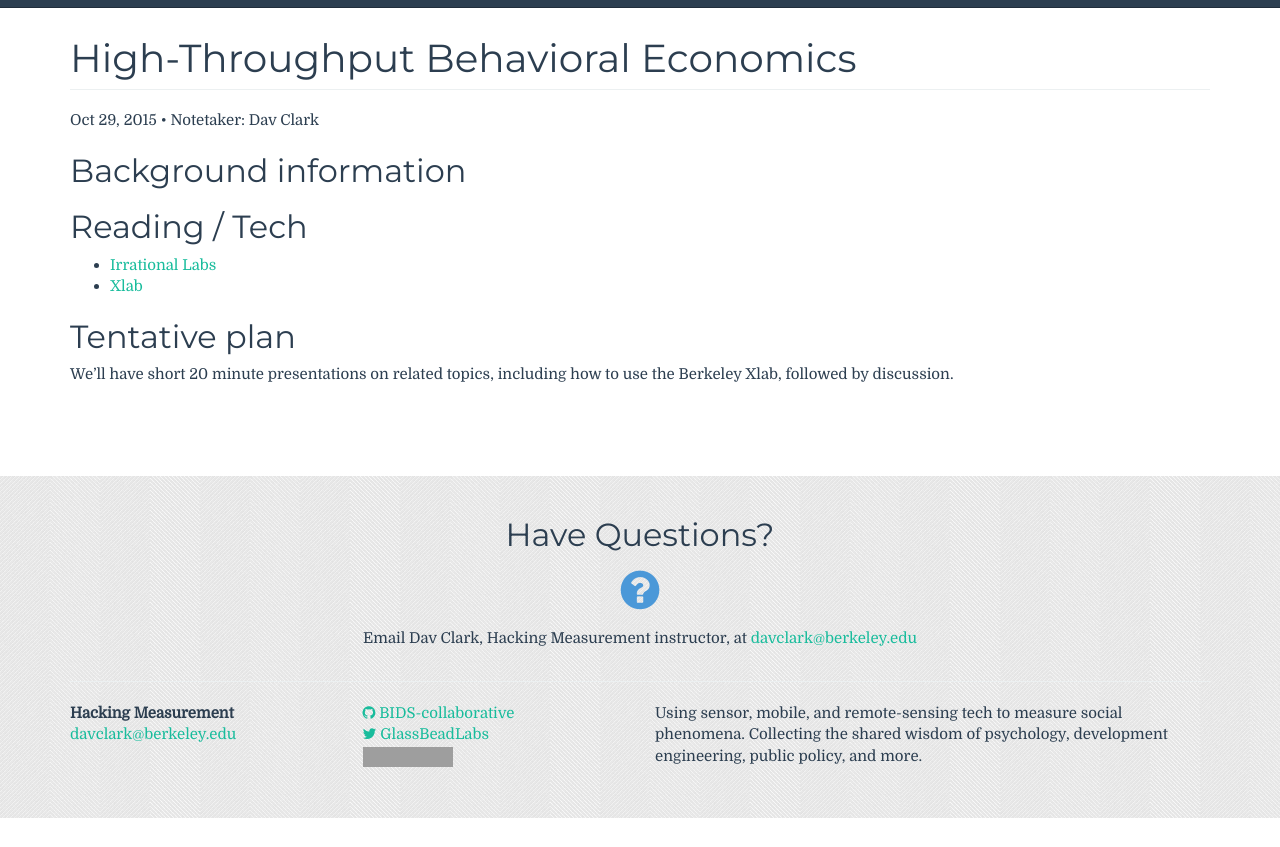
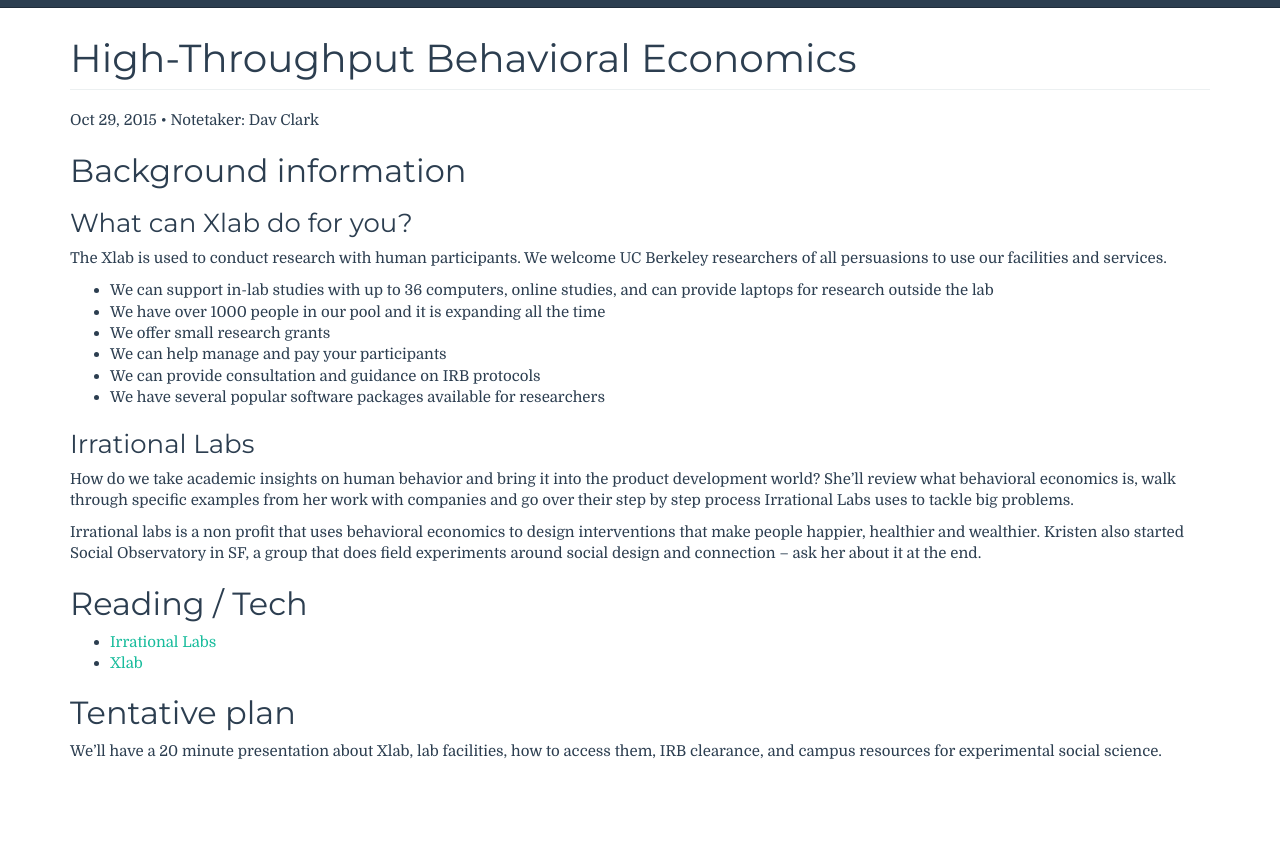
Before and after one commit to BIDS-collaborative/hackingmeasurement.github.io, a Jekyll site: the page built from syllabus/_posts/2015-10-29-behavioral-econ.md, in a window 1280 px wide and 900 px high, scrolled down 333 px, cut to the strip 53-900 px from the top of the window. Built offline with Jekyll 4.4.1, drawn with Linux system fonts in a browser that asks for light colours; comment, search, counter and statistics services are not loaded; before the commit the page ends 1204 px from its top, so only the background shows below that; grey boxes are pictures that could not be loaded.

Commit message:
Added blurbs on behav econ

```diff
--- a/syllabus/_posts/2015-10-29-behavioral-econ.md
+++ b/syllabus/_posts/2015-10-29-behavioral-econ.md
@@ -7,6 +7,31 @@ layout: class
 
 ## Background information
 
+### What can Xlab do for you?
+
+The Xlab is used to conduct research with human participants.  We welcome UC
+Berkeley researchers of all persuasions to use our facilities and services.
+
+- We can support in-lab studies with up to 36 computers, online studies, and
+  can provide laptops for research outside the lab
+- We have over 1000 people in our pool and it is expanding all the time
+- We offer small research grants
+- We can help manage and pay your participants
+- We can provide consultation and guidance on IRB protocols
+- We have several popular software packages available for researchers
+
+### Irrational Labs
+
+How do we take academic insights on human behavior and bring it into the
+product development world?   She'll review what behavioral economics is, walk
+through specific examples from her work with companies and go over their step
+by step process Irrational Labs uses to tackle big problems.
+
+Irrational labs is a non profit that uses behavioral economics to design
+interventions that make people happier, healthier and wealthier.  Kristen also
+started Social Observatory in SF, a group that does  field experiments around
+social design and connection -- ask her about it at the end.
+
 ## Reading / Tech
 
 - [Irrational Labs](http://irrationallabs.org)
@@ -14,5 +39,5 @@ layout: class
 
 ## Tentative plan
 
-We'll have short 20 minute presentations on related topics, including how to
-use the Berkeley Xlab, followed by discussion.
+We'll have a 20 minute presentation about Xlab, lab facilities, how to access
+them, IRB clearance, and campus resources for experimental social science.
```
